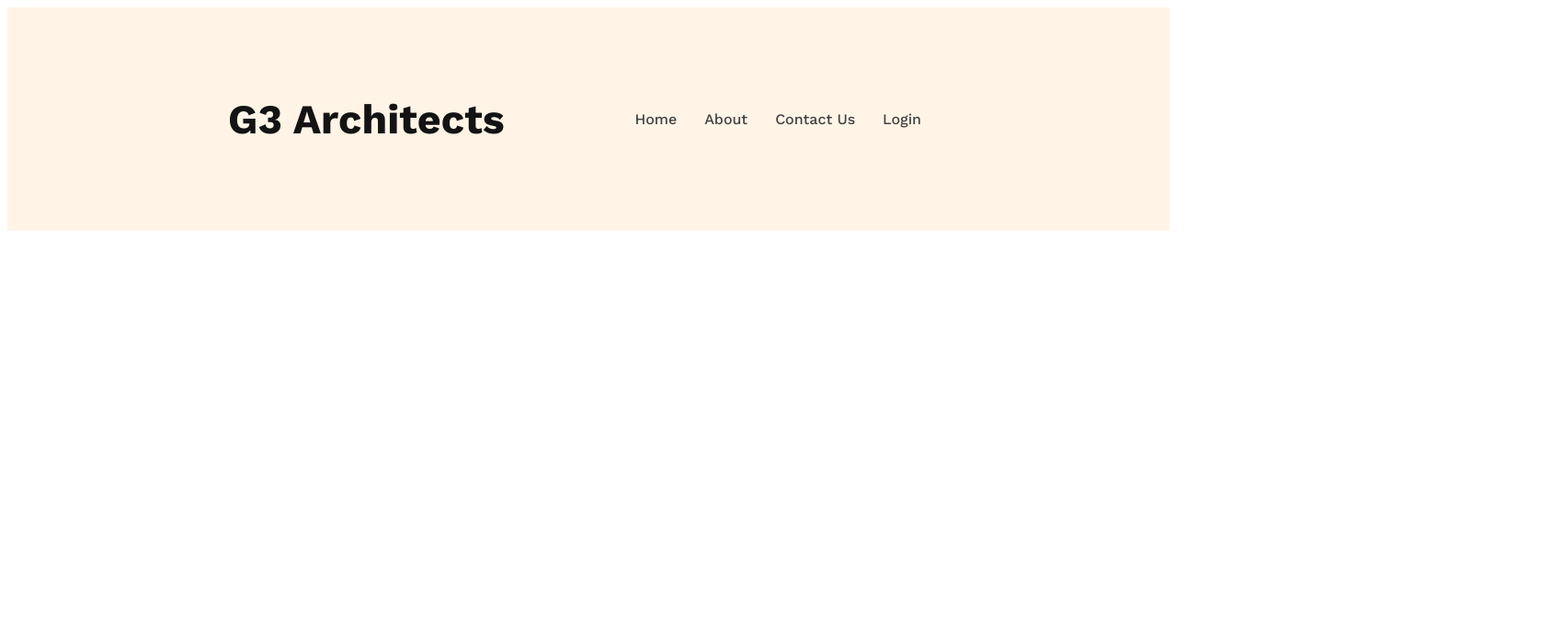
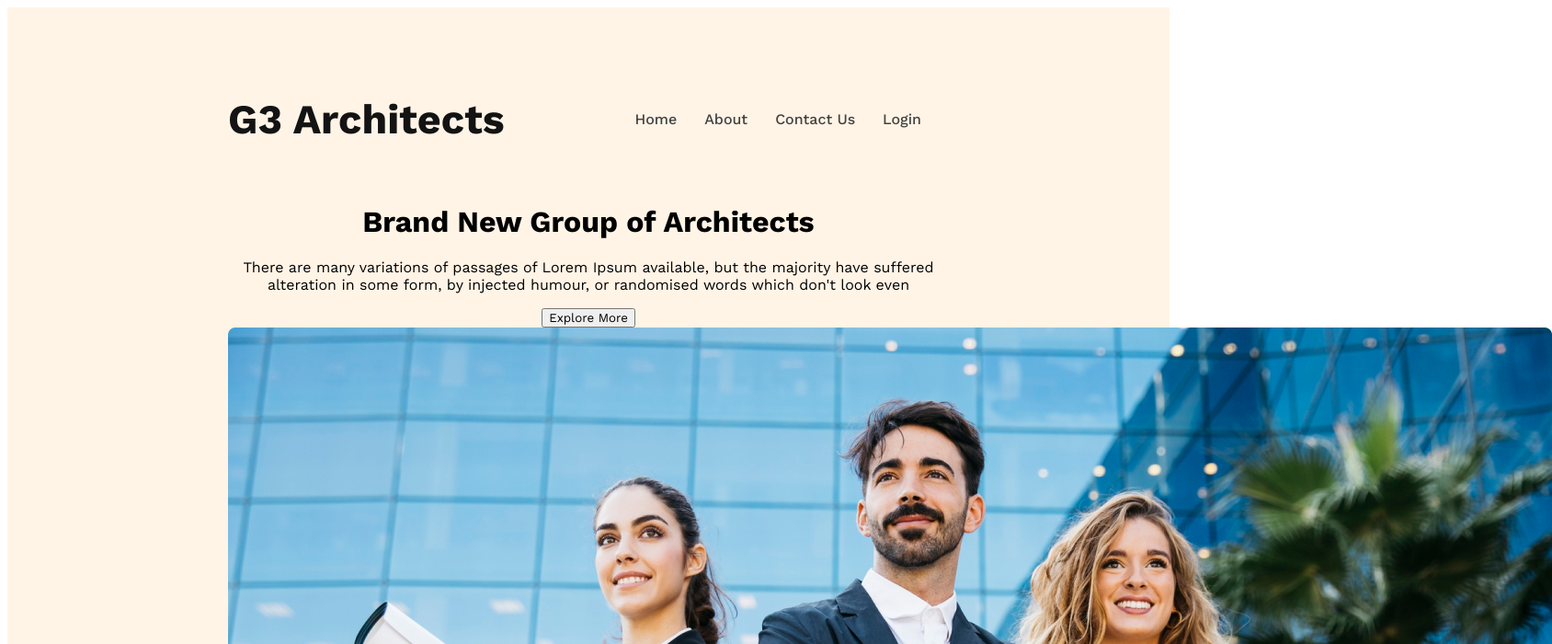
Before and after one commit to Shamimreza82/g3-architects-website, a plain HTML site: page index.html in a window 1280 px wide. Shown: the top 700 px of the page at 92% size, 1688 px wide, since content can reach past the window. Drawn offline with nearby package versions, Linux system fonts and the light colour scheme.

Commit message:
banner contant add

```diff
--- a/index.html
+++ b/index.html
@@ -17,6 +17,15 @@
                 <li><a href="">Login</a></li>
             </ul>
         </nav>
+        <div class="banner">
+            <div class="bacnner-contan">
+                  <h1 class="banner-title">Brand New Group of Architects </h1>
+                  <p class="banner-description">
+                    There are many variations of passages of Lorem Ipsum available, but the majority have suffered alteration in some form, by injected humour, or randomised words which don't look even</p>
+                    <button class="btn-primary">Explore More</button>
+            </div>
+            <img src="images/banner.png" alt="">
+        </div>
     </header>
     <main>
 
--- a/style.css
+++ b/style.css
@@ -1,6 +1,8 @@
  /* font work sens */
 @import url('https://fonts.googleapis.com/css2?family=Inter&family=Montserrat&family=Open+Sans:wght@400;500&family=PT+Serif&family=Poppins&family=Roboto:wght@100&family=Space+Mono&family=Work+Sans:wght@400;500;600;700&display=swap');
 
+
+/* sheard istyle */
 * {
 font-family: 'Work Sans', sans-serif;
 }
@@ -10,7 +12,7 @@ header {
     padding: 50px 240px;
 }
 
-
+/* Nav section start */
 .nav-titel {
     font-weight: 700;
     font-size: 2.8rem;
@@ -25,8 +27,6 @@ nav {
 
 nav > ul {
     display: flex;
-
-
 }
 
 ul li {
@@ -39,5 +39,12 @@ ul li {
 nav li a {
     text-decoration: none;
     color: #424242;
+}
 
+/* Banner section start */
+
+.bacnner-contan {
+    max-width: 800px;
+    margin: 0 auto;
+    text-align: center;
 }
```
